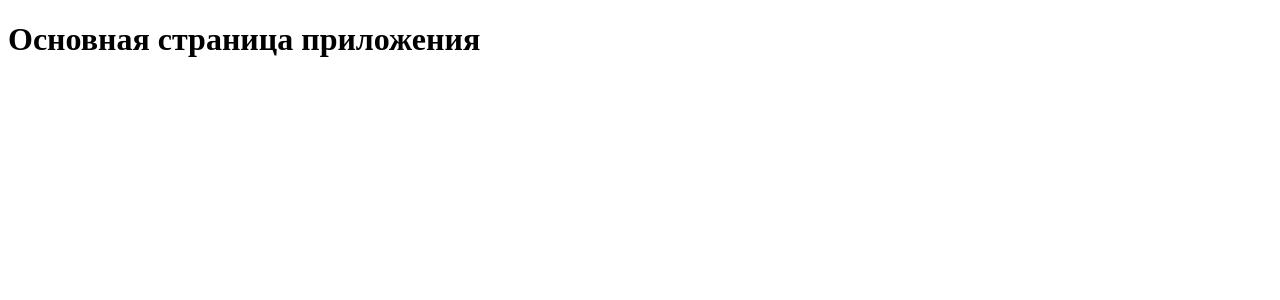
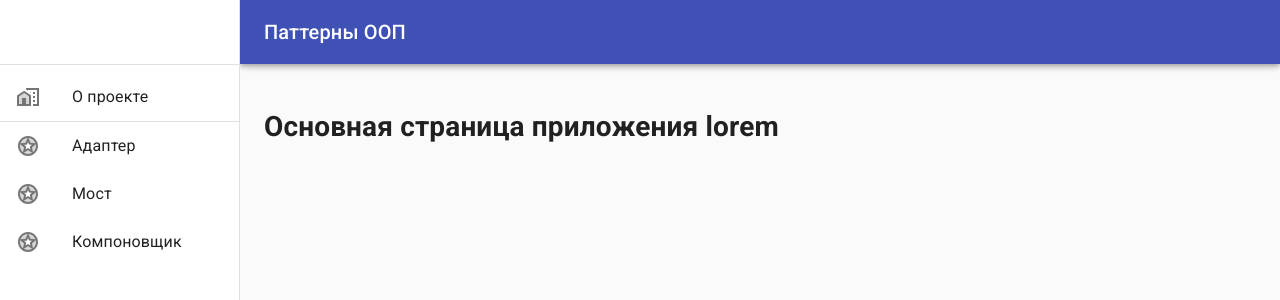
Before and after one commit to kazbekbet/patterns, a React (Create React App) app: page / in a window 1280 px wide. Shown: the top 300 px of the page. Built offline with nearby package versions, Linux system fonts and the light colour scheme.

Commit message:
Добавлен скелет меню

```diff
--- a/package.json
+++ b/package.json
@@ -4,6 +4,7 @@
   "private": true,
   "dependencies": {
     "@material-ui/core": "^4.11.3",
+    "@material-ui/icons": "^4.11.2",
     "@testing-library/jest-dom": "^5.11.9",
     "@testing-library/react": "^11.2.5",
     "@testing-library/user-event": "^12.7.1",
--- a/src/App.tsx
+++ b/src/App.tsx
@@ -1,4 +1,5 @@
 import React from 'react';
 import { Routing } from './Router/Routing';
+import { ResponsiveDrawer } from './Common/Components/Drawer/ResponsiveDrawer';
 
-export const App = () => <Routing />;
+export const App = () => <Routing DrawerComponent={ResponsiveDrawer} />;
--- /dev/null
+++ b/src/Common/Components/Drawer/MenuItems.tsx
@@ -0,0 +1,46 @@
+import React from 'react';
+import { useHistory } from 'react-router-dom';
+import List from '@material-ui/core/List';
+import ListItem from '@material-ui/core/ListItem';
+import ListItemIcon from '@material-ui/core/ListItemIcon';
+import ListItemText from '@material-ui/core/ListItemText';
+import Divider from '@material-ui/core/Divider';
+import { MenuConfig } from '../../../Router/menuConfig';
+
+/**
+ * Собственные свойства компонента.
+ *
+ * @prop {MenuConfig} menuItems - Элементы меню.
+ * */
+interface OwnProps {
+    menuItems: MenuConfig;
+}
+
+/**
+ * Компонент элементов в меню.
+ * */
+export const MenuItems: React.FC<OwnProps> = ({ menuItems }) => {
+    const history = useHistory();
+
+    /**
+     * Редиректит по нужному пути.
+     * */
+    const handleRedirect = (e: React.MouseEvent, path: string) => {
+        e.preventDefault();
+        history.push(path);
+    };
+
+    return (
+        <List>
+            {menuItems.map(item => (
+                <div key={item.name}>
+                    <ListItem button onClick={e => handleRedirect(e, item.path)}>
+                        <ListItemIcon>{item.icon}</ListItemIcon>
+                        <ListItemText primary={item.name} />
+                    </ListItem>
+                    {item.divide && <Divider />}
+                </div>
+            ))}
+        </List>
+    );
+};
--- /dev/null
+++ b/src/Common/Components/Drawer/ResponsiveDrawer.tsx
@@ -0,0 +1,124 @@
+import React from 'react';
+import AppBar from '@material-ui/core/AppBar';
+import CssBaseline from '@material-ui/core/CssBaseline';
+import Divider from '@material-ui/core/Divider';
+import Drawer from '@material-ui/core/Drawer';
+import Hidden from '@material-ui/core/Hidden';
+import IconButton from '@material-ui/core/IconButton';
+import MenuIcon from '@material-ui/icons/Menu';
+import Toolbar from '@material-ui/core/Toolbar';
+import Typography from '@material-ui/core/Typography';
+import { createStyles, makeStyles, Theme, useTheme } from '@material-ui/core/styles';
+import { MenuItems } from './MenuItems';
+import { menuItemsList } from '../../../Router/menuConfig';
+import { DrawerOwnProps } from './model';
+
+const drawerWidth = 240;
+
+const useStyles = makeStyles((theme: Theme) =>
+    createStyles({
+        root: {
+            display: 'flex',
+        },
+        drawer: {
+            [theme.breakpoints.up('sm')]: {
+                width: drawerWidth,
+                flexShrink: 0,
+            },
+        },
+        appBar: {
+            [theme.breakpoints.up('sm')]: {
+                width: `calc(100% - ${drawerWidth}px)`,
+                marginLeft: drawerWidth,
+            },
+        },
+        menuButton: {
+            marginRight: theme.spacing(2),
+            [theme.breakpoints.up('sm')]: {
+                display: 'none',
+            },
+        },
+        // necessary for content to be below app bar
+        toolbar: theme.mixins.toolbar,
+        drawerPaper: {
+            width: drawerWidth,
+        },
+        content: {
+            flexGrow: 1,
+            padding: theme.spacing(3),
+        },
+    })
+);
+
+export const ResponsiveDrawer: React.FC<DrawerOwnProps> = props => {
+    const classes = useStyles();
+    const theme = useTheme();
+    const [mobileOpen, setMobileOpen] = React.useState(false);
+
+    const handleDrawerToggle = () => {
+        setMobileOpen(!mobileOpen);
+    };
+
+    const drawer = (
+        <div>
+            <div className={classes.toolbar} />
+            <Divider />
+            <MenuItems menuItems={menuItemsList} />
+        </div>
+    );
+
+    return (
+        <div className={classes.root}>
+            <CssBaseline />
+            <AppBar position='fixed' className={classes.appBar}>
+                <Toolbar>
+                    <IconButton
+                        color='inherit'
+                        aria-label='open drawer'
+                        edge='start'
+                        onClick={handleDrawerToggle}
+                        className={classes.menuButton}
+                    >
+                        <MenuIcon />
+                    </IconButton>
+                    <Typography variant='h6' noWrap>
+                        Паттерны ООП
+                    </Typography>
+                </Toolbar>
+            </AppBar>
+            <nav className={classes.drawer} aria-label='mailbox folders'>
+                <Hidden smUp implementation='css'>
+                    <Drawer
+                        variant='temporary'
+                        anchor={theme.direction === 'rtl' ? 'right' : 'left'}
+                        open={mobileOpen}
+                        onClose={handleDrawerToggle}
+                        classes={{
+                            paper: classes.drawerPaper,
+                        }}
+                        ModalProps={{
+                            keepMounted: true, // Better open performance on mobile.
+                        }}
+                    >
+                        {drawer}
+                    </Drawer>
+                </Hidden>
+                <Hidden xsDown implementation='css'>
+                    <Drawer
+                        classes={{
+                            paper: classes.drawerPaper,
+                        }}
+                        variant='permanent'
+                        open
+                    >
+                        {drawer}
+                    </Drawer>
+                </Hidden>
+            </nav>
+            <main className={classes.content}>
+                <div className={classes.toolbar} />
+                {props.children}
+            </main>
+        </div>
+    );
+};
--- /dev/null
+++ b/src/Common/Components/Drawer/model.ts
@@ -0,0 +1,6 @@
+/**
+ * @prop {JSX.Element} children - Контент приложения.
+ * */
+export interface DrawerOwnProps {
+	children: JSX.Element;
+}
--- a/src/Modules/Main/view/index.tsx
+++ b/src/Modules/Main/view/index.tsx
@@ -1,7 +1,7 @@
 import React from 'react';
 
 const MainPage = () => {
-    return <h1>Основная страница приложения</h1>;
+    return <h1>Основная страница приложения lorem</h1>;
 };
 
 export default MainPage;
--- a/src/Router/Routing.tsx
+++ b/src/Router/Routing.tsx
@@ -1,20 +1,32 @@
 import React, { Suspense } from 'react';
 import { BrowserRouter as Router, Redirect, Route, Switch } from 'react-router-dom';
-import * as PATH from './paths';
+import { PATH } from './paths';
 import * as lazy from './lazyImports';
 import { SpinnerDefault } from '../Common/Components/Spinners/SpinnerDefault';
+import { DrawerOwnProps } from '../Common/Components/Drawer/model';
+
+/**
+ * Собственные свойства компонента.
+ *
+ * @prop {React.FC} DrawerComponent - Dependency Injection навигационного меню приложения.
+ * */
+interface OwnProps {
+    DrawerComponent: React.FC<DrawerOwnProps>;
+}
 
 /**
  * Стандартная конфигурация роутинга в приложении.
  * */
-export const Routing = () => (
+export const Routing: React.FC<OwnProps> = ({ DrawerComponent }) => (
     <Suspense fallback={<SpinnerDefault />}>
         <Router>
-            <Switch>
-                <Route path={PATH.MAIN_PAGE} component={lazy.MainComponent} exact />
-                <Route path={PATH.ADAPTER} component={lazy.AdapterComponent} exact />
-                <Redirect to={PATH.MAIN_PAGE} />
-            </Switch>
+            <DrawerComponent>
+                <Switch>
+                    <Route path={PATH.MAIN_PAGE} component={lazy.MainComponent} exact />
+                    <Route path={PATH.ADAPTER} component={lazy.AdapterComponent} exact />
+                    <Redirect to={PATH.MAIN_PAGE} />
+                </Switch>
+            </DrawerComponent>
         </Router>
     </Suspense>
 );
--- /dev/null
+++ b/src/Router/menuConfig.tsx
@@ -0,0 +1,45 @@
+import React from 'react';
+import { PATH } from './paths';
+import HomeWorkTwoToneIcon from '@material-ui/icons/HomeWorkTwoTone';
+import StarsTwoToneIcon from '@material-ui/icons/StarsTwoTone';
+
+export type MenuConfig = MenuElement[];
+
+/**
+ * Модель элемента меню.
+ *
+ * @prop {string} name - Наименование элемента.
+ * @prop {PATH} path - Enum с путями роутинга.
+ * @prop {JSX.Element} icon - Иконка пункта меню.
+ * @prop {boolean} [divide] - Флаг подчеркивания пункта.
+ * */
+interface MenuElement {
+    name: string;
+    path: PATH;
+    icon: JSX.Element;
+    divide?: boolean;
+}
+
+export const menuItemsList: MenuConfig = [
+    {
+        name: 'О проекте',
+        path: PATH.MAIN_PAGE,
+        icon: <HomeWorkTwoToneIcon />,
+        divide: true,
+    },
+    {
+        name: 'Адаптер',
+        path: PATH.ADAPTER,
+        icon: <StarsTwoToneIcon />,
+    },
+    {
+        name: 'Мост',
+        path: PATH.BRIDGE,
+        icon: <StarsTwoToneIcon />,
+    },
+    {
+        name: 'Компоновщик',
+        path: PATH.COMPOSITE,
+        icon: <StarsTwoToneIcon />,
+    },
+];
--- a/src/Router/paths.ts
+++ b/src/Router/paths.ts
@@ -1,7 +1,9 @@
 /**
  * Пути роутинга приложения.
  * */
-export const MAIN_PAGE = '/';
-export const ADAPTER = '/adapter';
-export const BRIDGE = '/bridge';
-export const COMPOSITE = '/composite';
+export enum PATH {
+    MAIN_PAGE = '/',
+    ADAPTER = '/adapter',
+    BRIDGE = '/bridge',
+    COMPOSITE = '/composite',
+}
```
Also changed, not shown: 1 other file (tests, documents, lock files or other folders).
